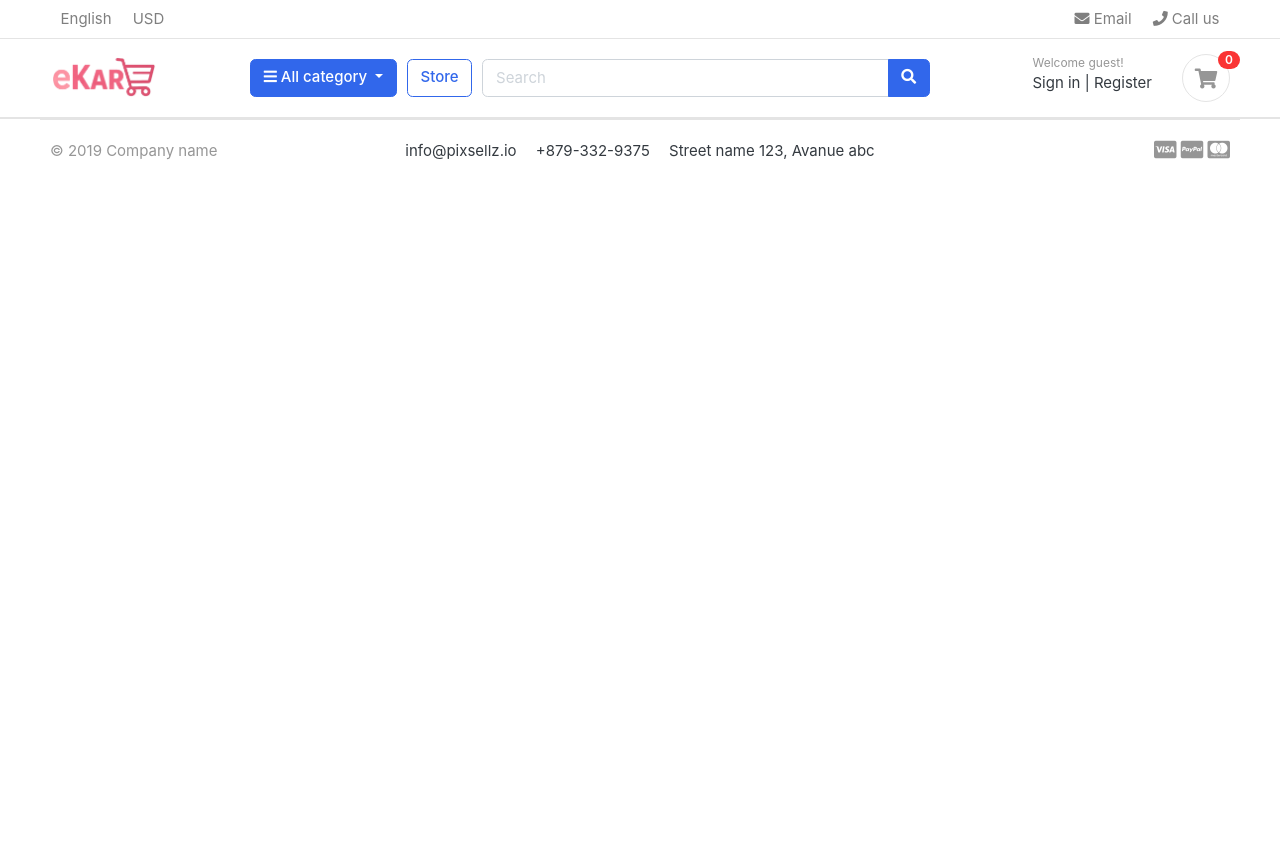
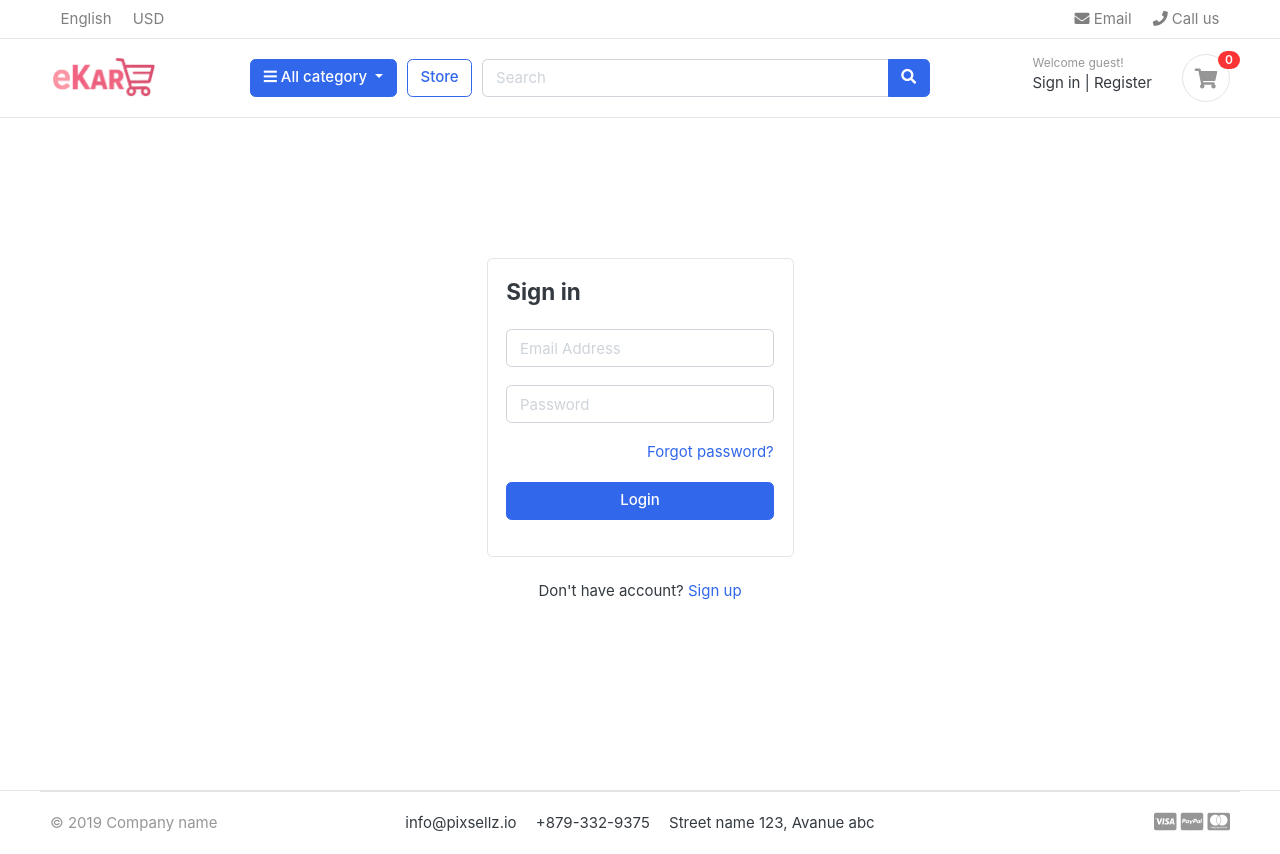
Before and after one commit to mayrars/ecommerceKart, a Django app: page /accounts/login/ in a window 1280 px wide. Before the commit the page ends 160 px from the top, so only its background shows below. Run offline with Django 4.2, Linux system fonts and the light colour scheme; data that the repository does not hold is empty; some libraries are stand-ins or nearby versions; some web fonts are replaced.

Commit message:
changed links

```diff
--- a/templates/accounts/login.html
+++ b/templates/accounts/login.html
@@ -3,6 +3,33 @@
 {% block content %}
 <div class="container">
     <div class="row justify-content-center">
+        <section class="section-conten padding-y" style="min-height:84vh">
+            <div class="card mx-auto" style="max-width: 380px; margin-top:100px;">
+                <div class="card-body">
+                    <h4 class="card-title mb-4">Sign in</h4>
+                    <form action="{% url 'login' %}" method="POST">
+                        {% csrf_token %}
+                        <div class="form-group">
+                            <input type="email" class="form-control" placeholder="Email Address" name="email">
+                        </div>
+                        <div class="form-group">
+                            <input type="password" class="form-control" placeholder="Password" name="password">
+                        </div>
+
+                        <div class="form-group">
+                            <a href="#" class="float-right">Forgot password?</a>
+
+                        </div> <!-- form-group form-check .// -->
+                        <div class="form-group">
+                            <button type="submit" class="btn btn-primary btn-block"> Login  </button>
+                        </div>
+                    </form>
+                </div>
+            </div>
+
+            <p class="text-center mt-4">Don't have account? <a href="{% url 'register' %}">Sign up</a></p>
+            <br><br>
+        </section>
     </div>
 </div>
 {% endblock %}
--- a/templates/accounts/register.html
+++ b/templates/accounts/register.html
@@ -58,7 +58,7 @@
         <!-- card-body.// -->
       </div>
       <!-- card .// -->
-      <p class="text-center mt-4">Have an account? <a href="">Log In</a></p>
+      <p class="text-center mt-4">Have an account? <a href="{% url 'login' %}">Log In</a></p>
       <br /><br />
     </section>
   </div>
```
